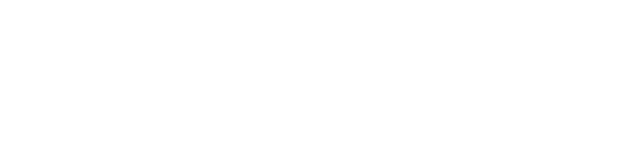
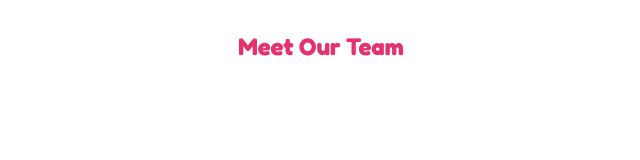
Before and after one commit to StefanoM98/html-css-float-cards, a plain HTML site: page index.html in a window 1280 px wide. Shown: the whole page, without its empty margins (319-959 px from the left). Drawn offline with Linux system fonts and the light colour scheme.

Commit message:
Aggiunto container e titolo

```diff
--- a/css/style.css
+++ b/css/style.css
@@ -0,0 +1,28 @@
+/* Reset */
+*{
+    padding: 0;
+    margin: 0;
+    box-sizing: border-box;
+}
+
+img{
+    max-width: 100%;
+}
+
+/* Body e sottosezioni */
+
+body{
+    font-family: 'Fredoka', sans-serif;
+}
+
+.container{
+    width: 80%;
+    max-width: 1000px;
+    margin: 0 auto;
+    margin-top: 2rem;
+}
+
+.title{
+    color: #e53170;
+    text-align: center;
+}
--- a/index.html
+++ b/index.html
@@ -5,9 +5,27 @@
     <meta http-equiv="X-UA-Compatible" content="IE=edge">
     <meta name="viewport" content="width=device-width, initial-scale=1.0">
     <title>Float Cards</title>
+    <!-- Custom style -->
     <link rel="stylesheet" href="css/style.css">
+
+    <!-- FONT -->
+    <link
+        href="https://fonts.googleapis.com/css2?family=Fredoka:wght@400;700&display=swap"
+        rel="stylesheet"
+    />
 </head>
 <body>
+    <!-- Main -->
+    <main>
+        <div class="container">
+            <section>
+                <h1 class="title">Meet Our Team</h1>
+            </section>
+        </div>
+    </main>
 
+
+
+    <!-- /Main -->
 </body>
 </html>
```
Also changed, not shown: img/female1.png (added), img/female2.png (added), img/female3.png (added), img/male1.png (added), img/male2.png (added), img/male3.png (added).
